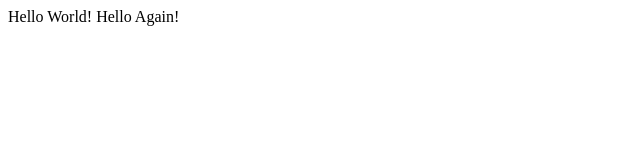
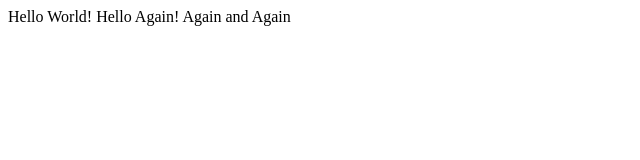
Before and after one commit to just2learnit/lecture0, a plain HTML site: page hello.html in a window 1280 px wide. Shown: the whole page, without its empty margins (0-640 px from the left). Drawn offline with Linux system fonts and the light colour scheme.

Commit message:
Update hello.html

```diff
--- a/hello.html
+++ b/hello.html
@@ -6,6 +6,6 @@
     <title>My Website</title>
 </head>
 <body>
-    Hello World! Hello Again!
+    Hello World! Hello Again! Again and Again
 </body>
 </html>
```
